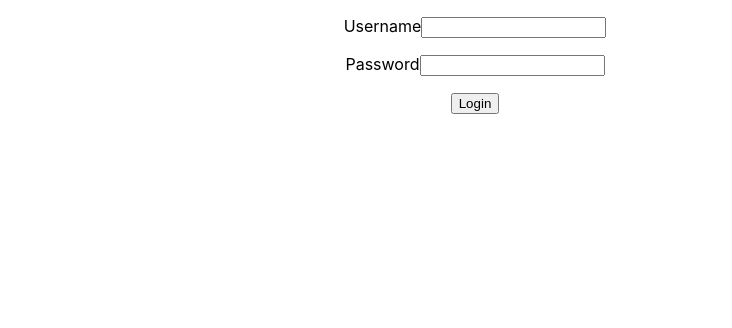
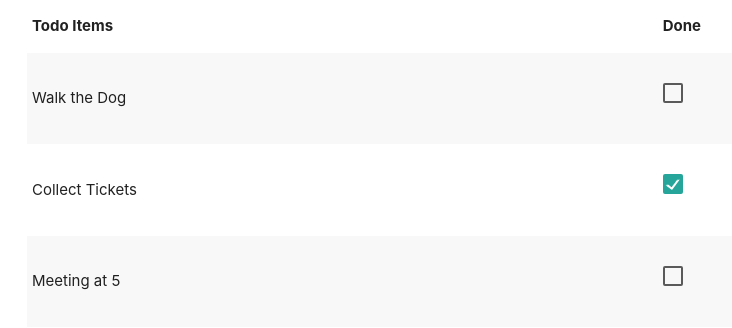
Before and after one commit to Aditya1113/BOE, a React (Create React App) app in the folder reactjsnov2023/: page / in a window 1280 px wide. Shown: the top 328 px of the page, without its empty margins (165-897 px from the left). Built offline with nearby package versions, Linux system fonts and the light colour scheme.

Commit message:
todoList

```diff
--- a/reactjsnov2023/public/index.html
+++ b/reactjsnov2023/public/index.html
@@ -3,6 +3,7 @@
   <head>
     <meta charset="utf-8" />
     <link rel="icon" href="%PUBLIC_URL%/favicon.ico" />
+    <link rel="stylesheet" href="https://cdnjs.cloudflare.com/ajax/libs/materialize/1.0.0/css/materialize.min.css">
     <meta name="viewport" content="width=device-width, initial-scale=1" />
     <meta name="theme-color" content="#000000" />
     <meta
@@ -39,5 +40,6 @@
       To begin the development, run `npm start` or `yarn start`.
       To create a production bundle, use `npm run build` or `yarn build`.
     -->
+    <script src="https://cdnjs.cloudflare.com/ajax/libs/materialize/1.0.0/js/materialize.min.js"></script>
   </body>
 </html>
--- a/reactjsnov2023/src/App.jsx
+++ b/reactjsnov2023/src/App.jsx
@@ -6,6 +6,7 @@ import Student from "./Components/Student";
 import MovieComp from "./Components/MovieComp";
 import People from "./Components/People";
 import Form from "./Components/Form";
+import TodoList from "./Components/TodoList";
 
 const App = () => {
   const personInfo = {
@@ -31,7 +32,9 @@ const App = () => {
       <Student students={StudentDetails}/>
       <MovieComp/> */}
       {/* <People/> */}
-      <Form/>
+      {/* <Form/> */}
+      <TodoList/>
+
     </div>
   );
 };
--- a/reactjsnov2023/src/Components/Form.jsx
+++ b/reactjsnov2023/src/Components/Form.jsx
@@ -1,37 +1,39 @@
-import React, { useState } from 'react'
+import React, { useState } from "react";
 
 const Form = () => {
+  const [loginDetails, setLoginDetails] = useState({
+    username: "",
+    password: "",
+  });
 
-    const [loginDetails,setLoginDetails] = useState({username:'',password:''})
+  const loginProcess = () => {
+    console.log(loginDetails);
+  };
 
-    const loginProcess=()=>{
-            console.log(loginDetails)
-    }
-
-    const handleChange=(event)=>{
-        setLoginDetails({...loginDetails,[event.target.name]:event.target.value})
-    }
+  const handleChange = (event) => {
+    setLoginDetails({
+      ...loginDetails,
+      [event.target.name]: event.target.value,   // username : users'input
+    });
+  };
   return (
     <div>
       <p>
         <label>Username</label>
         {/* <input type='text' name="username" onChange={(event)=>setLoginDetails({...loginDetails,username:event.target.value})}/> */}
-            <input type="text" name='username' onChange={handleChange}/>
+        <input type="text" name="username" onChange={handleChange} />
       </p>
 
       <p>
         <label>Password</label>
         {/* <input type='password' name="password" onChange={(event)=>setLoginDetails({...loginDetails,password:event.target.value})}/> */}
-            <input type="password" name='password' onChange={handleChange}/>
+        <input type="password" name="password" onChange={handleChange} />
       </p>
       <p>
         <button onClick={loginProcess}>Login</button>
       </p>
+    </div>
+  );
+};
 
-
-
-    </div>
-  )
-}
-
-export default Form
+export default Form;
--- /dev/null
+++ b/reactjsnov2023/src/Components/TodoList.jsx
@@ -0,0 +1,52 @@
+import React, { useState } from "react";
+
+const TodoList = () => {
+  const [todoItems, setTodoItems] = useState([
+    { title: "Walk the Dog", done: false }, //m
+    { title: "Collect Tickets", done: true },
+    { title: "Meeting at 5", done: false },
+  ]);
+
+  const toggleTodo = (todoToUpdate) => {
+    //{title:'Walk the Dog',done:false},
+
+    setTodoItems(
+      todoItems.map((m) =>
+        m.title === todoToUpdate.title ? { ...m, done: !m.done } : m
+      )
+      // m=  {title:'Walk the Dog',done:false},
+    );
+  };
+  const createTableBody = () => {
+    return todoItems.map((m, index) => (
+      <tr key={index}>
+        <td>{m.title}</td>
+        <td>
+        <p>
+          <label>
+            <input type="checkbox" onChange={()=>toggleTodo(m)} className="filled-in" checked={m.done}/>
+            <span></span>
+          </label>
+        </p>
+        </td>
+
+        {/* <input type="checkbox" onChange={()=>toggleTodo(m)} checked='checked' className='filled-in'/> */}
+      </tr>
+    ));
+  };
+  return (
+    <div className="container">
+      <table border={1} className="striped">
+        <thead>
+          <tr>
+            <th>Todo Items</th>
+            <th>Done</th>
+          </tr>
+        </thead>
+        <tbody>{createTableBody()}</tbody>
+      </table>
+    </div>
+  );
+};
+
+export default TodoList;
```
Lines whose indentation alone changed are shown as unchanged.
